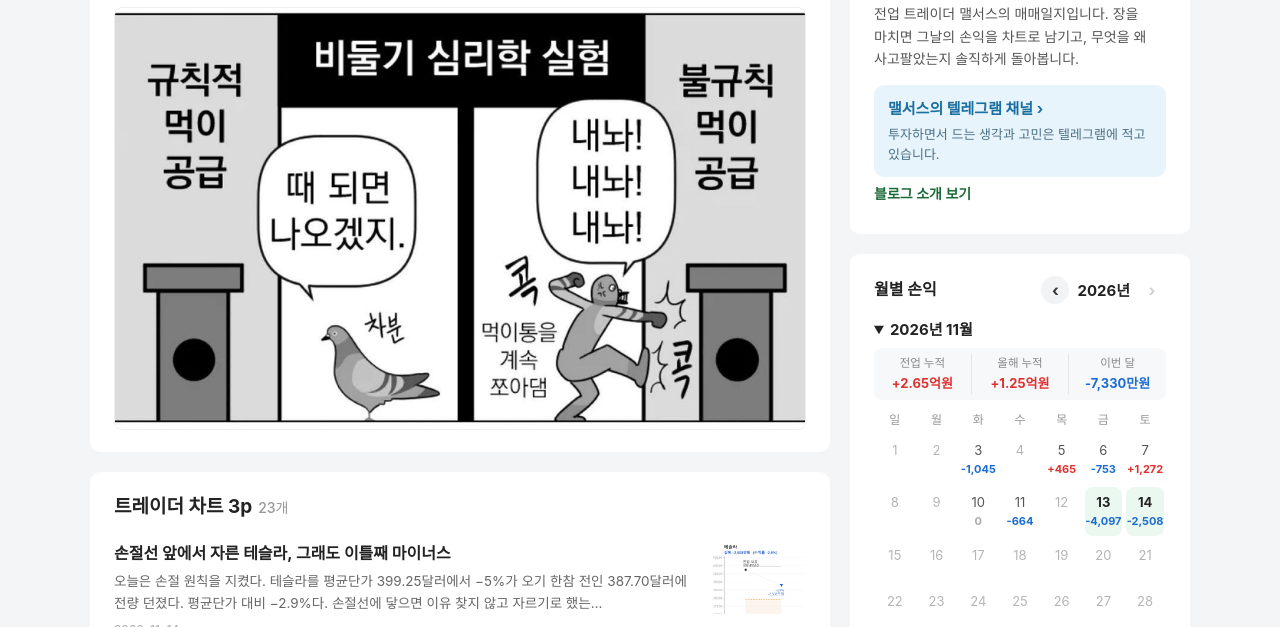
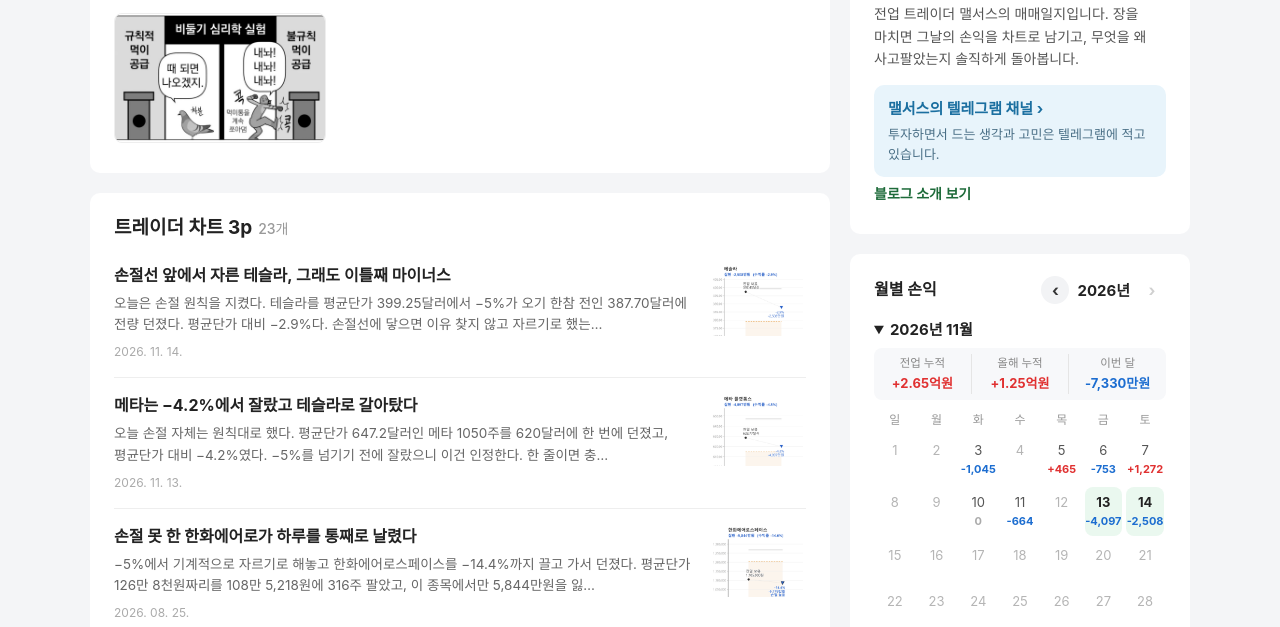
Before and after one commit to malthustrap/malthustrap.github.io, a plain HTML site: page index.html in a window 1280 px wide. Shown: the part 133-760 px from the top of the page. Drawn offline with Linux system fonts and the light colour scheme.

Commit message:
2026-11-16 갱신

```diff
--- a/style.css
+++ b/style.css
@@ -54,7 +54,8 @@ article h1{font-size:28px;font-weight:800;line-height:1.38;margin:6px 0 10px}
 .foot a{color:#777}
 .foot .disc{max-width:760px;margin:0 auto 8px;line-height:1.65}
 .prin h2 a{color:inherit;text-decoration:none}.prin h2 a:hover,.prin a.t:hover{color:#1e6b3a}
-.prin .pimg img{display:block;width:100%;height:auto;margin-top:10px;border:1px solid #eee;border-radius:8px}
+.prin .pimg{display:inline-block;margin-top:10px}
+.prin .pimg img{display:block;height:130px;width:auto;max-width:100%;object-fit:contain;border:1px solid #eee;border-radius:8px}
 .body ul{margin:8px 0;padding-left:22px}.body li{margin:4px 0}
 .discl{background:#f6f7f8;border-radius:8px;padding:16px 20px;margin:8px 0 28px;font-size:14.5px;line-height:1.7;color:#444}
 .discl h2{font-size:17px;margin:0 0 8px}.discl h3{font-size:15px;margin:16px 0 4px;color:#333}.discl p{margin:6px 0}
```
Also changed, not shown: feed.xml (+1 -1 lines).
